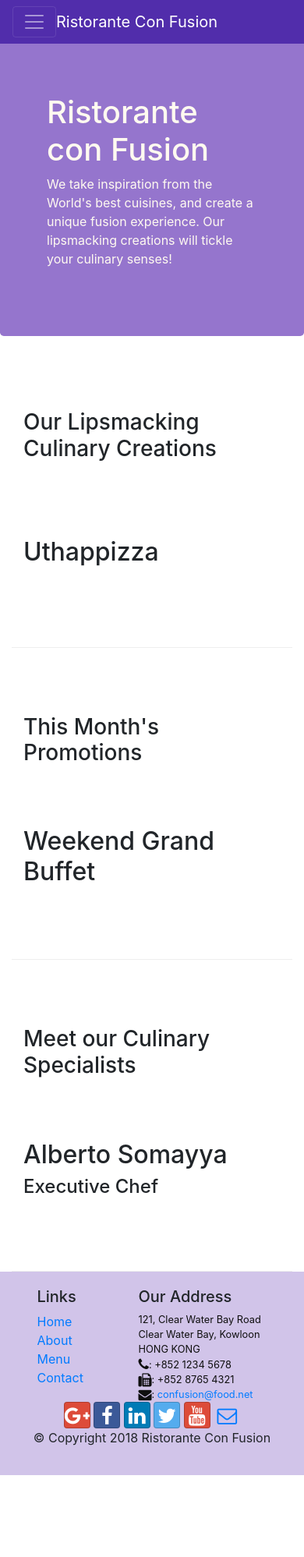
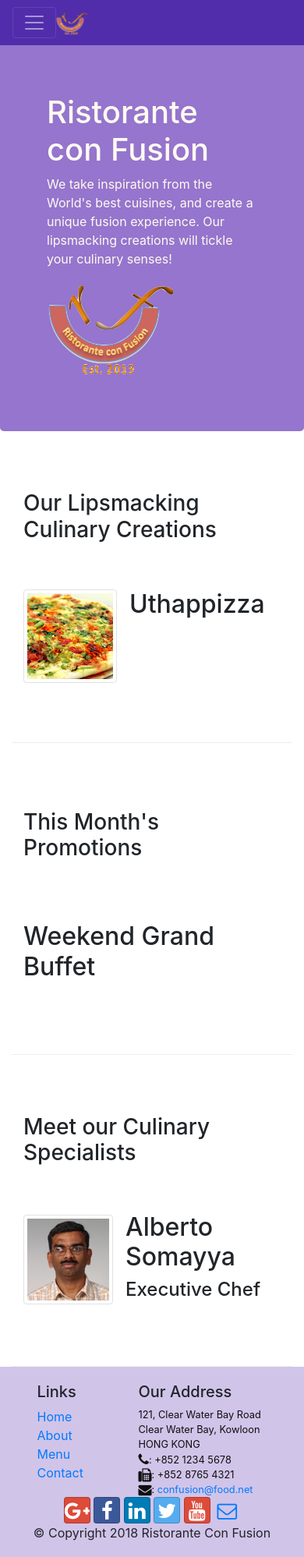
Before and after one commit to Nilson28/Bootstrap4, a website: page index.html in a window 390 px wide. Shown: the top 1997 px of the page at 78% size. Before the commit the page ends 1892 px from the top, so only its background shows below. Drawn offline with nearby package versions, Linux system fonts and the light colour scheme.

Commit message:
Images and Media

```diff
--- a/index.html
+++ b/index.html
@@ -25,7 +25,7 @@
             <button class="navbar-toggler" type="button" data-toggle="collapse" data-target="#Navbar">
                 <span class="navbar-toggler-icon"></span>
             </button>
-            <a class="navbar-brand mr-auto" href="#">Ristorante Con Fusion</a>
+            <a class="navbar-brand mr-auto" href="#"><img src="img/logo.png" height="30" width="41"></a>
             <div class="collapse navbar-collapse" id="Navbar">
                 <ul class="navbar-nav mr-auto">
                     <li class="nav-item active"><a class="nav-link" href="#"><span class="fa fa-home fa-lg"></span> Home</a></li>
@@ -44,7 +44,8 @@
                     <p>We take inspiration from the World's best cuisines, and create a unique fusion experience. Our
                         lipsmacking creations will tickle your culinary senses!</p>
                 </div>
-                <div class="col-12 col-sm">
+                <div class="col-12 col-sm align-self-center">
+                    <img src="img/logo.png" class="img-fluid">
                 </div>
             </div>
         </div>
@@ -56,9 +57,17 @@
                 <h3>Our Lipsmacking Culinary Creations</h3>
             </div>
             <div class="col col-sm order-sm-first col-md">
-                <h2>Uthappizza</h2>
-                <p class="d-none d-sm-block">A unique combination of Indian Uthappam (pancake) and Italian pizza, topped with Cerignola olives,
-                    ripe vine cherry tomatoes, Vidalia onion, Guntur chillies and Buffalo Paneer.</p>
+                <div class="media">
+                    <img class="d-flex mr-3 img-thumbnail align-self-center"
+                            src="img/uthappizza.png" alt="Uthappizza">
+                    <div class="media-body">
+                        <h2 class="mt-0">Uthappizza</h2>
+                        <p class="d-none d-sm-block">A unique combination of Indian Uthappam (pancake) and
+                            Italian pizza, topped with Cerignola olives, ripe vine
+                            cherry tomatoes, Vidalia onion, Guntur chillies and
+                            Buffalo Paneer.</p>
+                    </div>
+                </div>
             </div>
         </div>
 
@@ -80,11 +89,19 @@
                 <h3>Meet our Culinary Specialists</h3>
             </div>
             <div class="col col-sm order-sm-first col-md">
-                <h2>Alberto Somayya</h2>
-                <h4>Executive Chef</h4>
-                <p class="d-none d-sm-block">Award winning three-star Michelin chef with wide International experience having worked closely with
-                    whos-who in the culinary world, he specializes in creating mouthwatering Indo-Italian fusion
-                    experiences. </p>
+                <div class="media">
+                    <img class="d-flex mr-3 img-thumbnail align-self-center"
+                            src="img/alberto.png" alt="Alberto Somayya">
+                    <div class="media-body">
+                        <h2 class="mt-0">Alberto Somayya</h2>
+                        <h4>Executive Chef</h4>
+                        <p class="d-none d-sm-block">Award winning three-star Michelin chef with wide
+                            International experience having worked closely with
+                            whos-who in the culinary world, he specializes in
+                            creating mouthwatering Indo-Italian fusion experiences.
+                            </p>
+                    </div>
+                </div>
             </div>
         </div>
     </div>
```
Also changed, not shown: aboutus.html (+3 -2 lines), contactus.html (+3 -2 lines), img/alberto.png (added), img/buffet.png (added), img/logo.png (added), img/uthappizza.png (added), 1 other file.
